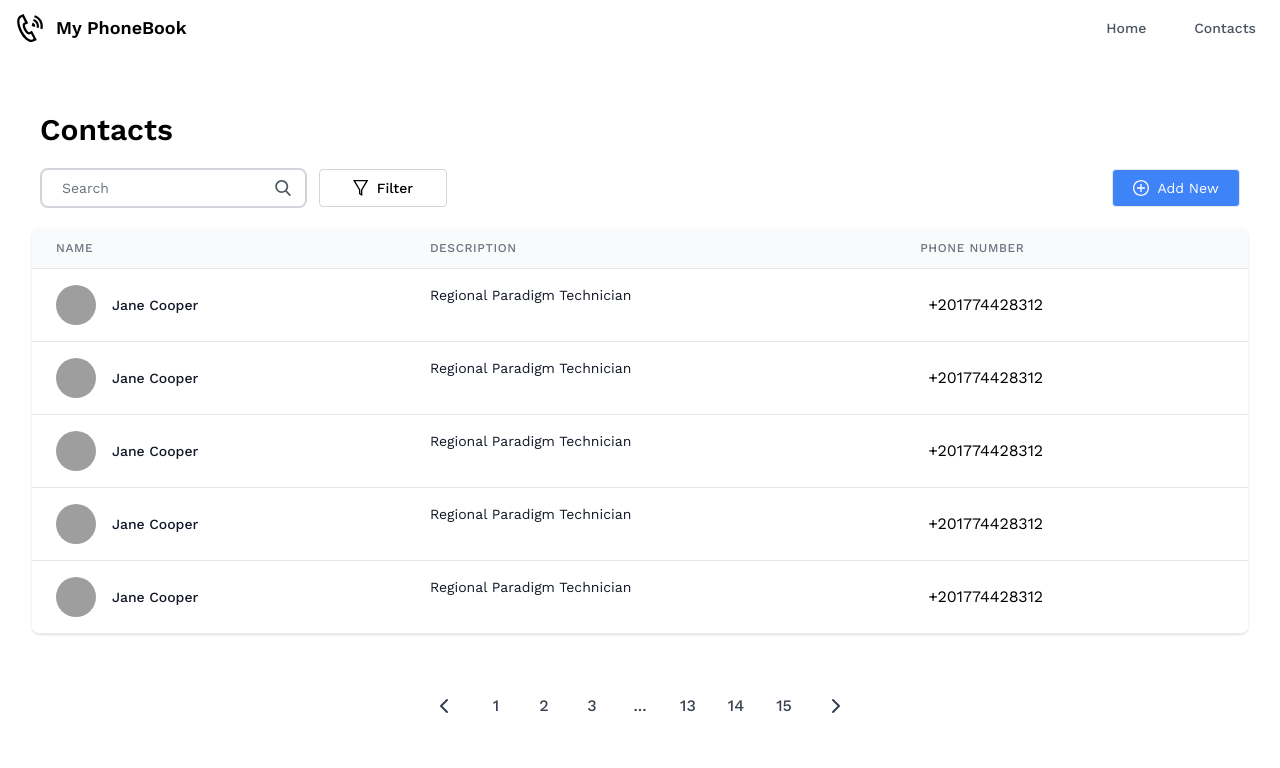
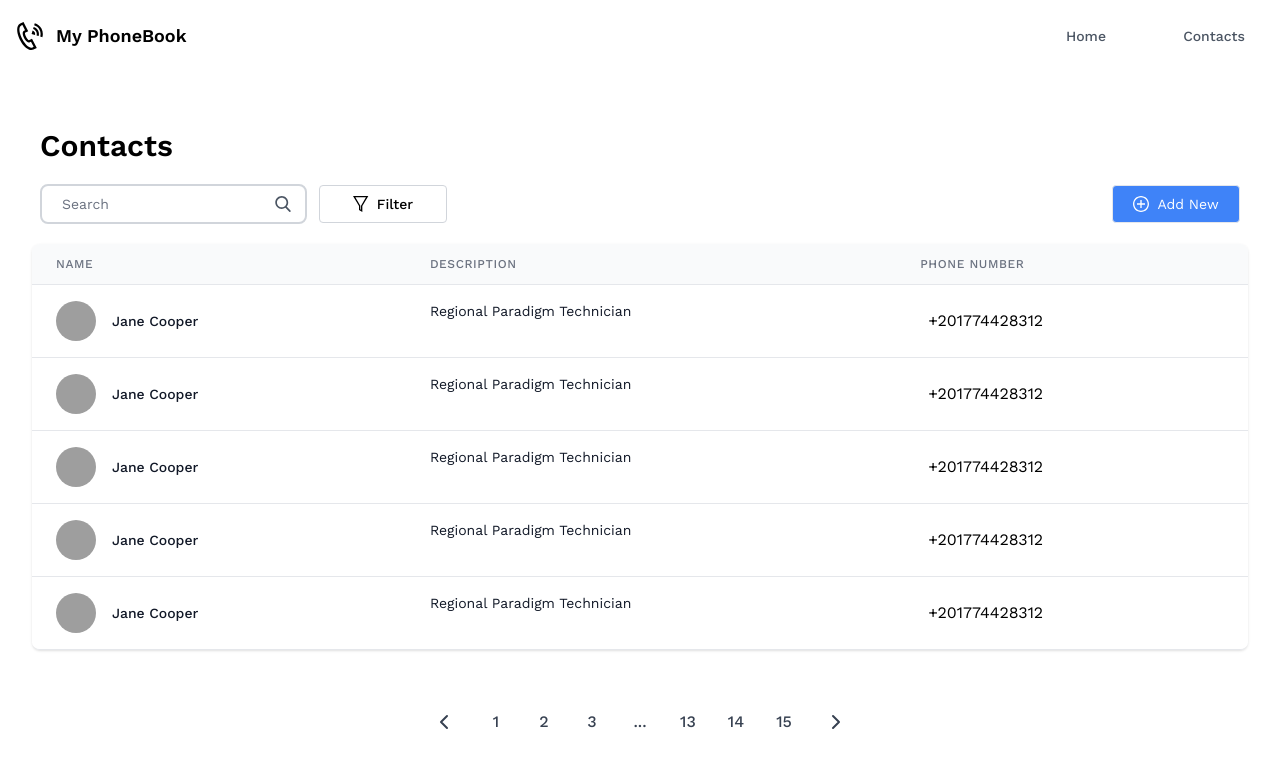
Before and after one commit to BaseMax/MyPhonebook, a plain HTML site: page index.html in a window 1280 px wide. Drawn offline with nearby package versions, Linux system fonts and the light colour scheme; grey boxes are pictures that could not be loaded.

Commit message:
Fixed navbar buttons

```diff
--- a/index.html
+++ b/index.html
@@ -20,7 +20,7 @@
     <!-- ======START NAVGITION ======  -->
 
     <nav class="bg-white  border-gray-200 px-2 sm:px-4 py-2.5 rounded ">
-        <div class="container flex flex-wrap justify-between items-center mx-auto">
+        <div class="md:container flex flex-wrap justify-between items-center mx-auto">
             <a href="#" class="flex">
                 <svg class="mr-3 h-7 w-7" xmlns="http://www.w3.org/2000/svg" viewBox="0 0 24 24">
                     <path
@@ -45,13 +45,13 @@
             </button>
             <div class="hidden w-full md:block md:w-auto" id="mobile-menu">
                 <ul class="flex flex-col mt-4 md:flex-row md:space-x-8 md:mt-0 md:text-sm md:font-medium">
-                    <li class="hover:bg-blue-500 hover:text-white hover:rounded block p-2 group">
+                    <li class="md:hover:bg-blue-500 md:hover:text-white hover:rounded  hover:bg-gray-100  p-2 group md:w-24 flex md:justify-center">
                         <a href="#"
-                            class="block py-2 pr-4 pl-3 text-gray-600 group-hover:text-white  border-b border-gray-100  md:border-0  md:p-0  ">Home</a>
+                            class="block py-2 pr-4 pl-3 text-gray-600 md:group-hover:text-white">Home</a>
                     </li>
-                    <li class="hover:bg-blue-500 hover:text-white hover:rounded block p-2 group">
+                    <li class="md:hover:bg-blue-500 md:hover:text-white hover:rounded hover:bg-gray-100  p-2 group md:w-24 flex md:justify-center">
                         <a href="#"
-                            class="block py-2 pr-4 pl-3 text-gray-600 group-hover:text-white  border-b border-gray-100  md:border-0  md:p-0  ">Contacts</a>
+                            class="block py-2 pr-4 pl-3 text-gray-600 md:group-hover:text-white    ">Contacts</a>
                     </li>
 
 
```
Also changed, not shown: style.css.
